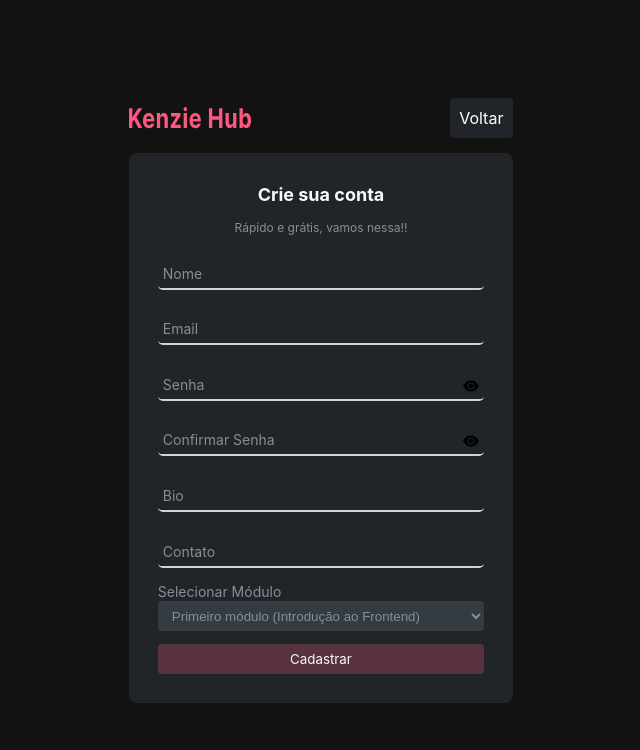
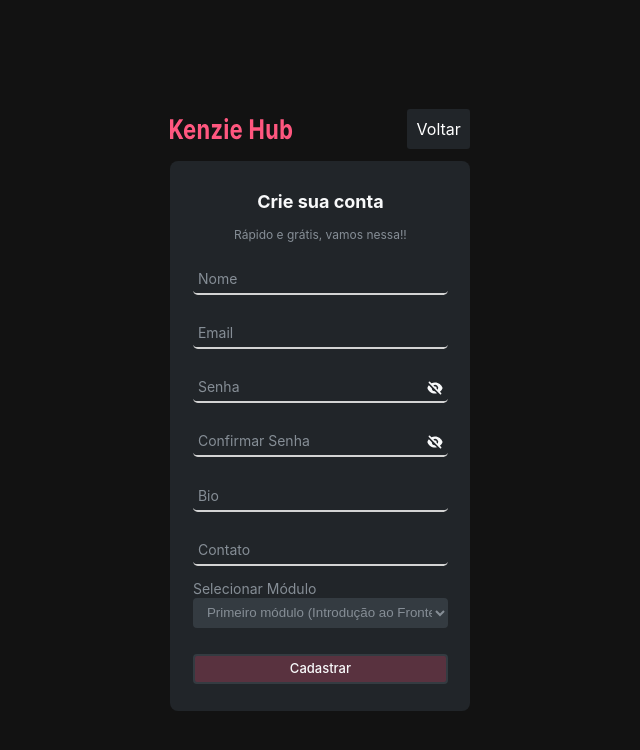
Before and after one commit to MatheusMoura-M/Kenzie-hub, a React (Vite) app: page /register in a window 1280 px wide. Shown: the top 750 px of the page, without its empty margins (319-959 px from the left). Built offline with nearby package versions, Linux system fonts and the light colour scheme.

Commit message:
estilização quase 100%

```diff
--- a/package.json
+++ b/package.json
@@ -11,6 +11,7 @@
   "dependencies": {
     "@hookform/resolvers": "^2.9.8",
     "axios": "^1.0.0",
+    "framer-motion": "^7.5.3",
     "react": "^18.2.0",
     "react-dom": "^18.2.0",
     "react-hook-form": "^7.36.1",
--- /dev/null
+++ b/src/Contexts/AuthContext.jsx
@@ -0,0 +1,60 @@
+import { createContext, useEffect, useState } from "react";
+import { useNavigate } from "react-router-dom";
+import { toast } from "react-toastify";
+import Apii from "../services/api";
+
+export const AuthContext = createContext({});
+
+const AuthProvider = ({ children }) => {
+  const [user, setUser] = useState(null);
+  const [loading, setLoading] = useState(true);
+  const navigate = useNavigate();
+
+  useEffect(() => {
+    async function loadUser() {
+      const token = localStorage.getItem("@Token");
+
+      if (token) {
+        try {
+          setLoading(true)
+          const { data } = await Apii.get("/profile");
+
+          setUser(data);
+          navigate("/dashboard");
+          setLoading(false)
+        } catch (error) {
+          console.error(error);
+          setLoading(false)
+        }
+      }
+    }
+
+    loadUser();
+  }, []);
+
+  const onSubmit = (data) => {
+    Apii.post("sessions", data)
+      .then((resp) => {
+          setLoading(true)
+          window.localStorage.clear();
+          window.localStorage.setItem("@Token", resp.data.token);
+          window.localStorage.setItem("@UserId", resp.data.user.id);
+          setUser(resp.data.user)
+          navigate("/dashboard");
+      })
+      .catch((err) => {
+        toast.error("Combinação de email/senha incorreta");
+      })
+      .finally(() => {
+        setLoading(false)
+      });
+  };
+
+  return(
+    <AuthContext.Provider value={{user, setUser, loading, onSubmit}}>
+      {children}
+    </AuthContext.Provider>
+  )
+};
+
+export default AuthProvider
--- a/src/components/Login/login.jsx
+++ b/src/components/Login/login.jsx
@@ -1,5 +1,5 @@
 import { yupResolver } from "@hookform/resolvers/yup";
-import React, { useState } from "react";
+import React, { useContext, useState } from "react";
 import { useForm } from "react-hook-form";
 import { useNavigate } from "react-router-dom";
 import { ButtonPrimary, ButtonSecondary } from "../../styles/buttons";
@@ -8,14 +8,17 @@ import { ThemeParagraph, ThemeTitle } from "../../styles/typography";
 import { Box } from "../Register/styled";
 import { FormLogin } from "./styled";
 import SchemaLogin from "../validations/loginUser";
-import { BsEyeFill } from "react-icons/bs";
-import Apii from "../../services/api";
-import { toast } from "react-toastify";
-import Logo from "../../../public/assets/Logo.svg"
+import { HiEye } from "react-icons/hi";
+import { HiEyeOff } from "react-icons/hi";
+import { RiErrorWarningFill } from "react-icons/ri";
+import { motion } from "framer-motion";
+import Logo from "../../../public/assets/Logo.svg";
+import { AuthContext } from "../../Contexts/AuthContext";
 
-const Login = ({ setUser, loading, setLoading }) => {
-  const [isShowPass, setIsShowPass] = useState(true);
+const Login = () => {
+  const [isShowPass, setIsShowPass] = useState(false);
 
+  const { onSubmit } = useContext(AuthContext);
   const navigate = useNavigate();
 
   const {
@@ -26,37 +29,31 @@ const Login = ({ setUser, loading, setLoading }) => {
     resolver: yupResolver(SchemaLogin),
   });
 
-  const onSubmit = (data) => {
-
-    Apii.post("sessions", data)
-    .then((resp) => {
-      window.localStorage.clear();
-      window.localStorage.setItem("@Token", resp.data.token);
-      window.localStorage.setItem("@UserId", resp.data.user.id);
-      setUser(resp.data.user);
-      navigate("/dashboard")
-    })
-    .catch((err) => {
-      toast.error("Combinação de email/senha incorreta");
-    })
-    .finally(() => {
-      setLoading(false);
-    });
-    // {
-    //   loading ? navigate("/loading") : navigate("/dashboard");
-    // }
-  };
-
   const goRegister = () => {
     navigate("/register");
   };
 
   return (
     <Container tag="main" size="large">
+      <motion.div
+        animate={{ opacity: [0, 0.8, 1], x: [-10, 4, 0], y: [-10, 4, 0] }}
+        exit={{ opacity: 0, x: -20 }}
+        transition={{ duration: 1 }}
+      >
         <Box classs="boxLogoLogin">
           <img src={Logo} alt="Logo" />
         </Box>
-      <FormLogin classs="formLogin" onSubmit={handleSubmit(onSubmit)}>
+      </motion.div>
+      <motion.div
+        animate={{ opacity: [0, 0.8, 1], x: [-10, 4, 0], y: [-10, 4, 0] }}
+        exit={{ opacity: 0, x: -20 }}
+        transition={{ ease: "easeInOut", duration: 1 }}
+      >
+        <FormLogin
+          isShowPass={isShowPass}
+          classs="formLogin"
+          onSubmit={handleSubmit(onSubmit)}
+        >
           <ThemeTitle>Login</ThemeTitle>
 
           <div className="boxLabel">
@@ -66,20 +63,30 @@ const Login = ({ setUser, loading, setLoading }) => {
               placeholder="Digite aqui seu email"
               {...register("email")}
             />
+            <label htmlFor="email">Email</label>
+            <p>
+              {errors.email && <RiErrorWarningFill />}
               {errors.email?.message}
-          <label htmlFor="email">Email</label>
+            </p>
           </div>
 
           <div className="boxLabel">
             <input
               id="password"
-            type={isShowPass ? "password" : "text"}
+              type={isShowPass ? "text" : "password"}
               placeholder="Digite aqui sua senha"
               {...register("password")}
             />
             <label htmlFor="password">Senha</label>
+            <p>
+              {errors.password && <RiErrorWarningFill />}
               {errors.password?.message}
-          <BsEyeFill onClick={() => setIsShowPass(!isShowPass)} />
+            </p>
+            {isShowPass ? (
+              <HiEye onClick={() => setIsShowPass(!isShowPass)} />
+            ) : (
+              <HiEyeOff onClick={() => setIsShowPass(!isShowPass)} />
+            )}
           </div>
 
           <ButtonPrimary size="small" type="submit">
@@ -96,6 +103,7 @@ const Login = ({ setUser, loading, setLoading }) => {
             </ButtonSecondary>
           </div>
         </FormLogin>
+      </motion.div>
     </Container>
   );
 };
--- a/src/components/Register/register.jsx
+++ b/src/components/Register/register.jsx
@@ -8,14 +8,16 @@ import { ThemeParagraph, ThemeTitle } from "../../styles/typography";
 import SchemaRegister from "../validations/registerUser";
 import Apii from "../../services/api";
 import { toast } from "react-toastify";
-import { BsEyeFill } from "react-icons/bs";
+import { HiEye, HiEyeOff } from "react-icons/hi";
 import { RiErrorWarningFill } from "react-icons/ri";
-import Logo from "../../../public/assets/Logo.svg"
+import { motion } from "framer-motion";
+import Logo from "../../../public/assets/Logo.svg";
+import { ButtonNegative } from "../../styles/buttons";
 
 const Register = () => {
   const navigate = useNavigate();
-  const [isShowPass, setIsShowPass] = useState(true);
-  const [isShowConfirmPass, setIsShowConfirmPass] = useState(true);
+  const [isShowPass, setIsShowPass] = useState(false);
+  const [isShowConfirmPass, setIsShowConfirmPass] = useState(false);
 
   const {
     register,
@@ -40,6 +42,12 @@ const Register = () => {
 
   return (
     <Container tag="main" size="large">
+      <motion.div
+        animate={{ opacity: [0, 0.8, 1], x: [-5, 3, 0], y: [-5, 3, 0] }}
+        exit={{ opacity: 0, x: -5, y: -5 }}
+        transition={{ duration: 1 }}
+      >
+        <Container tag="section" size="section">
           <Box classs="boxLogo">
             <img src={Logo} alt="Logo" />
             <Link to="/">Voltar</Link>
@@ -80,7 +88,7 @@ const Register = () => {
             <div className="boxLabel">
               <input
                 id="password"
-            type={isShowPass ? "password" : "text"}
+                type={isShowPass ? "text" : "password"}
                 placeholder="Digite aqui sua senha"
                 {...register("password")}
               />
@@ -89,26 +97,42 @@ const Register = () => {
                 {errors.password && <RiErrorWarningFill />}
                 {errors.password?.message}
               </p>
-          <BsEyeFill onClick={() => setIsShowPass(!isShowPass)} />
+              {isShowPass ? (
+                <HiEye onClick={() => setIsShowPass(!isShowPass)} />
+              ) : (
+                <HiEyeOff onClick={() => setIsShowPass(!isShowPass)} />
+              )}
             </div>
 
             <div className="boxLabel">
               <input
                 id="confirmPassword"
-            type={isShowConfirmPass ? "password" : "text"}
+                type={isShowConfirmPass ? "text" : "password"}
                 placeholder="Confirme sua senha"
                 {...register("confirmPassword")}
               />
               <label htmlFor="confirmPassword">Confirmar Senha</label>
               <p>
-            {errors.confirmPassword && <RiErrorWarningFill />}{" "}
+                {errors.confirmPassword && <RiErrorWarningFill />}
                 {errors.confirmPassword?.message}
               </p>
-          <BsEyeFill onClick={() => setIsShowConfirmPass(!isShowConfirmPass)} />
+              {isShowConfirmPass ? (
+                <HiEye
+                  onClick={() => setIsShowConfirmPass(!isShowConfirmPass)}
+                />
+              ) : (
+                <HiEyeOff
+                  onClick={() => setIsShowConfirmPass(!isShowConfirmPass)}
+                />
+              )}
             </div>
 
             <div className="boxLabel">
-          <input id="bio" placeholder="Fale sobre você" {...register("bio")} />
+              <input
+                id="bio"
+                placeholder="Fale sobre você"
+                {...register("bio")}
+              />
               <label htmlFor="bio">Bio</label>
               <p>
                 {errors.bio && <RiErrorWarningFill />}
@@ -148,8 +172,10 @@ const Register = () => {
               </select>
             </div>
 
-        <button type="submit">Cadastrar</button>
+            <ButtonNegative type="submit">Cadastrar</ButtonNegative>
           </FormRegister>
+        </Container>
+      </motion.div>
     </Container>
   );
 };
--- a/src/components/Register/styled.js
+++ b/src/components/Register/styled.js
@@ -31,7 +31,7 @@ export const FormRegister = styled.form`
       justify-content: flex-start;
       gap: 2px;
 
-      color: #9b1414;
+      color: var(--message-error);
       font-size: 13px;
       margin: 3px 0 0 6px;
 
@@ -40,11 +40,12 @@ export const FormRegister = styled.form`
       }
     }
 
-    svg{
+    & > svg{
       position: absolute;
       right: 5px;
       top: 17px;
       cursor: pointer;
+      color: var(--grey-5)
     }
 
     input{
@@ -134,6 +135,8 @@ export const FormRegister = styled.form`
     width: 85%;
     height: 30px;
 
+    margin-top: 15px;
+
     background: var(--color-primary-dark);
     color: var(--grey-5);
     border-radius: 0.25rem;
@@ -154,14 +157,14 @@ export const Box = styled.div`
         return css`
             flex-direction: row;
             justify-content: space-between;
-            width: 30%;
+            width: 300px;
             min-height: 40px;
         `;
       case "boxLogoLogin":
         return css`
             flex-direction: row;
             justify-content: center;
-            width: 30%;
+            width: 300px;
             min-height: 40px;
         `;
       case "boxForm":
--- a/src/routes/index.jsx
+++ b/src/routes/index.jsx
@@ -1,20 +1,19 @@
-import React, { useState } from "react";
+import React from "react";
 import { Routes, Route } from "react-router-dom";
 import Dash from "../components/Dashboard/dash";
-import LoadingPage from "../components/Loading/loading";
 import Login from "../components/Login/login";
 import Register from "../components/Register/register";
+import {AnimatePresence} from "framer-motion"
 
 const RoutesMain = () => {
-  const [loading, setLoading] = useState(true);
-  const [user, setUser] = useState();
   return (
-    <Routes>
-      <Route path="/" element={<Login setUser={setUser} loading={loading} setLoading={setLoading}/>} />
-      <Route path="/register" element={<Register />} />
-      <Route path="/dashboard" element={<Dash user={user} setUser={setUser}/>} />
-      <Route path="/loading" element={<LoadingPage loading={loading} />} />
-    </Routes>
+    <AnimatePresence>
+      <Routes>
+        <Route path="/" element={<Login />} />
+        <Route path="/register" element={<Register />} />
+        <Route path="/dashboard" element={<Dash />} />
+      </Routes>
+    </AnimatePresence>
   );
 };
 
--- a/src/services/api.js
+++ b/src/services/api.js
@@ -5,7 +5,6 @@ const token = window.localStorage.getItem("@Token")
 const Apii = axios.create({
   baseURL: "https://kenziehub.herokuapp.com/",
   headers: {
-    "Content-Type": "application/json",
     "Authorization": `Bearer ${token}`,
   },
   timeout: 5000,
--- a/src/styles/buttons.js
+++ b/src/styles/buttons.js
@@ -107,6 +107,14 @@ export const ButtonNegative = styled.button`
   font-size: var(--fontSize-button);
   line-height: var(--lineHei-button);
 
+  transition: 0.5s;
+
+  :hover {
+    filter: brightness(1.2);
+    transform: scale(1.02);
+    /* border: 1px solid var(--grey-4); */
+  }
+
   ${({ size }) => {
     switch (size) {
       case "big":
--- a/src/styles/global.js
+++ b/src/styles/global.js
@@ -32,7 +32,7 @@ export const GlobalStyle = createGlobalStyle`
       --color-primary: #FF577F;
       --color-primary-2: #FF427F;
       --color-primary-dark: #59323F;
-      --btn-remove: #f11616d9;
+      --message-error: #e12525;
       --black: #000000;
       --grey-1: #121214;
       --grey-2: #212529;
@@ -121,7 +121,13 @@ export const Container = styled(BaseTag)`
       case "large":
         return css`
           min-height: 100vh;
-          ;
+        `;
+      case "section":
+        return css`
+          min-height: 100vh;
+          gap: 12px;
+          margin: 10px;
+          width: 95%;
         `;
       default:
         return false;
```
Also changed, not shown: src/App.jsx (+5 -2 lines), src/components/Dashboard/dash.jsx (+20 -14 lines), src/components/Login/styled.js (+17 -1 lines), 1 other file (tests, documents, lock files or other folders). Lines whose indentation alone changed are shown as unchanged.
